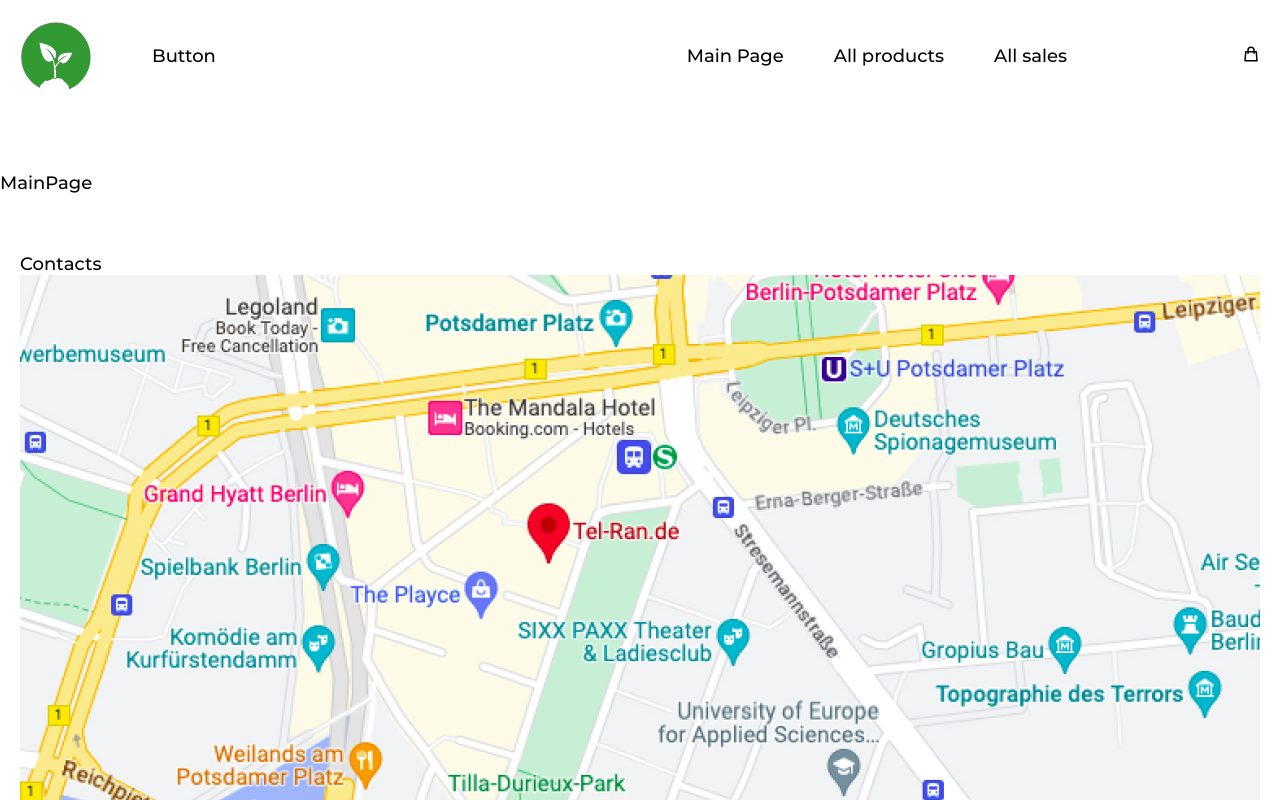
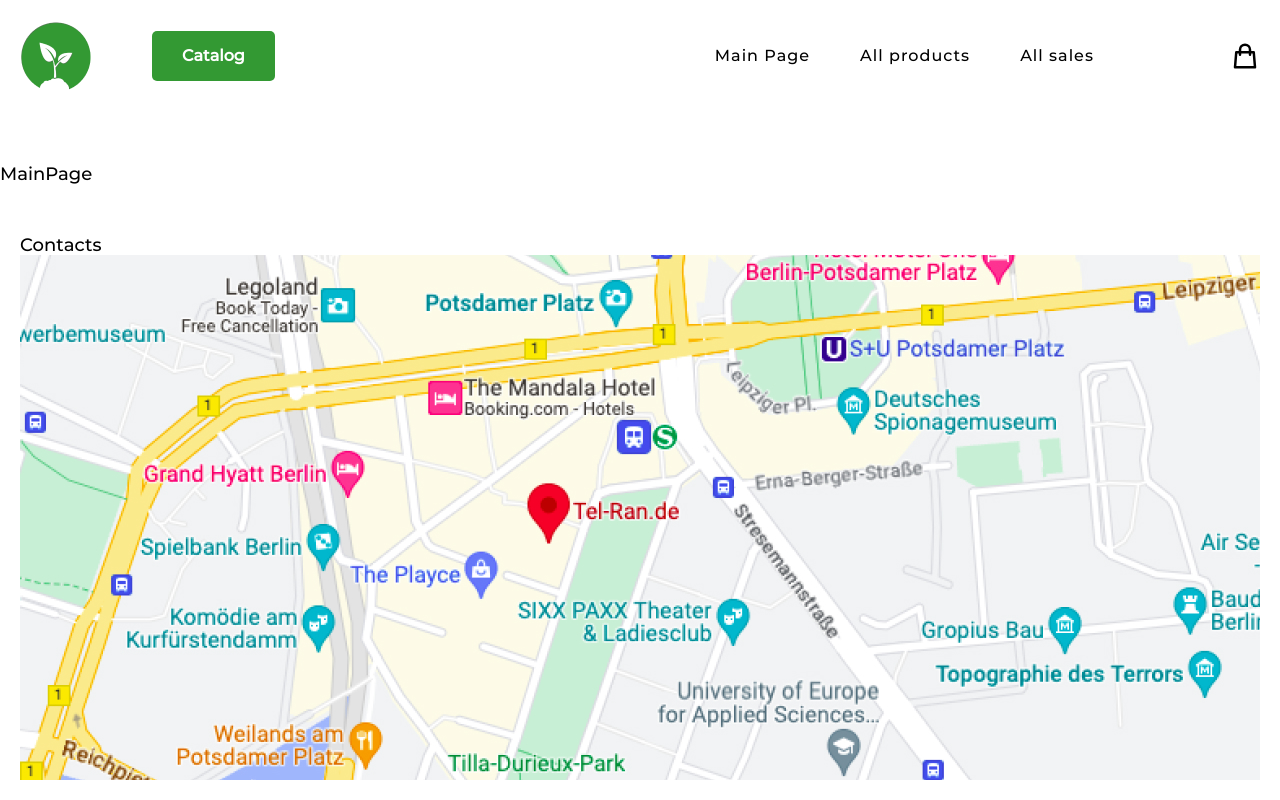
Before and after one commit to sl101/TEL-Ran-Diploma-project, a React (Create React App) app: page / in a window 1280 px wide. Built offline with nearby package versions, Linux system fonts and the light colour scheme.

Commit message:
feat(header)

```diff
--- a/src/App.css
+++ b/src/App.css
@@ -13,11 +13,14 @@
 	--2d-color: #2d2d2d;
 
 	--black-color: #000;
+
+	--hover-time: .4s;
 }
 
 html {
 	font-family: 'Montserrat', sans-serif;
 	font-size: 18px;
+	line-height: 20px;
 
 	color: var(--black-color)
 }
@@ -37,3 +40,37 @@
 	padding: 0 20px;
 	margin: 0 auto;
 }
+
+.btn_wrapper {
+	border: none;
+	outline: none;
+}
+
+.button {
+	position: relative;
+	padding: 14px 30px;
+
+	font-weight: 700;
+	font-size: 16px;
+
+	border: none;
+	border-radius: 5px;
+
+	background-color: var(--ui-color);
+	color: var(--white-color);
+	transition: text-shadow var(--hover-time) ease;
+
+}
+
+@media (min-width: 762px) {
+
+	.button:hover {
+		text-shadow: -5px 5px 10px var(--black-color);
+	}
+
+	.button:active {
+		top: 1px;
+	}
+
+
+}
--- a/src/components/Footer/Footer.jsx
+++ b/src/components/Footer/Footer.jsx
@@ -4,7 +4,7 @@
 
 export const Footer = () => {
 	return (
-		<footer>
+		<footer className={styles.footer}>
 			<div className="container">
 				<Contacts />
 				<Map />
--- a/src/components/Footer/Footer.module.css
+++ b/src/components/Footer/Footer.module.css
@@ -0,0 +1,3 @@
+.footer {
+	padding-bottom: 20px;
+}
--- a/src/components/Header/Header.js
+++ b/src/components/Header/Header.js
@@ -13,8 +13,8 @@
 						<div className={styles.logo}>
 							<img src={logo} alt="logo" />
 						</div>
-						<NavLink to="/categories">
-							<Button text="Catalog" />
+						<NavLink className={`btn_wrapper`} to="/categories" tabindex="-1">
+							<Button text="Catalog" content="header" />
 						</NavLink>
 					</div>
 					<Navigation />
--- a/src/components/Header/Header.module.css
+++ b/src/components/Header/Header.module.css
@@ -9,8 +9,13 @@
 }
 
 .header_content {
+	flex-shrink: 0;
 	display: flex;
 	justify-content: space-between;
 	align-items: center;
 	gap: 60px;
 }
+
+.logo {
+	flex-shrink: 0;
+}
--- a/src/components/Navigation/Navigation.jsx
+++ b/src/components/Navigation/Navigation.jsx
@@ -7,20 +7,22 @@
 		<nav className={styles.nav}>
 			<ul className={styles.nav_list}>
 				<li>
-					<NavLink to="/">Main Page</NavLink>
+					<NavLink className={styles.nav_link} to="/">
+						Main Page
+					</NavLink>
 				</li>
 				<li>
-					<NavLink to="/products" state="all">
+					<NavLink className={styles.nav_link} to="/products" state="all">
 						All products
 					</NavLink>
 				</li>
 				<li>
-					<NavLink to="/products" state="sale">
+					<NavLink className={styles.nav_link} to="/products" state="sale">
 						All sales
 					</NavLink>
 				</li>
 			</ul>
-			<NavLink to="/cart">
+			<NavLink className={`${styles.nav_cart} ${styles.nav_link}`} to="/cart">
 				<HiOutlineShoppingBag />
 			</NavLink>
 		</nav>
--- a/src/components/Navigation/Navigation.module.css
+++ b/src/components/Navigation/Navigation.module.css
@@ -1,13 +1,52 @@
 .nav {
+	width: 80%;
 	display: flex;
-	justify-content: space-between;
+	justify-content: flex-end;
 	align-items: center;
-	gap: 175px;
+	gap: 13%;
 }
 
 .nav_list {
 	display: flex;
 	justify-content: space-between;
 	align-items: center;
-	gap: 50px;
+	gap: 34px;
 }
+
+.nav_link {
+	display: block;
+	position: relative;
+	padding: 5px 8px;
+	font-weight: 500;
+	font-size: 16px;
+	letter-spacing: 1px;
+	transition: color var(--hover-time) ease;
+}
+
+.nav_cart {
+	width: 30px;
+	height: 30px;
+	padding: 0;
+	outline: none;
+}
+
+.nav_cart svg {
+	width: 100%;
+	height: 100%;
+}
+
+@media (min-width: 762px) {
+
+	.nav_cart:focus svg {
+		color: var(--92-color);
+	}
+
+	.nav_link:hover {
+		color: var(--ui-color);
+	}
+
+	.nav_link:active {
+		top: 1px;
+	}
+
+}
--- a/src/components/UI/Button/Button.jsx
+++ b/src/components/UI/Button/Button.jsx
@@ -1,5 +1,9 @@
 import styles from './Button.module.css';
 
-export const Button = () => {
-	return <div>Button</div>;
+export const Button = ({ content, text, ...other }) => {
+	return (
+		<button className={`button ${styles[content]}`} {...other} >
+			{text}
+		</button>
+	);
 };
--- a/src/components/UI/Button/Button.module.css
+++ b/src/components/UI/Button/Button.module.css
@@ -0,0 +1,3 @@
+.header {
+	height: 50px;
+}
--- a/src/components/UI/Input/Input.jsx
+++ b/src/components/UI/Input/Input.jsx
@@ -1,5 +1,5 @@
 import style from './Input.module.css';
 
 export const Input = () => {
-	return <div>Input</div>;
+	return <input />;
 };
--- a/src/reset.css
+++ b/src/reset.css
@@ -53,6 +53,7 @@
 	border: transparent;
 	color: transparent;
 	background-color: transparent;
+	cursor: pointer;
 }
 
 a {
```
